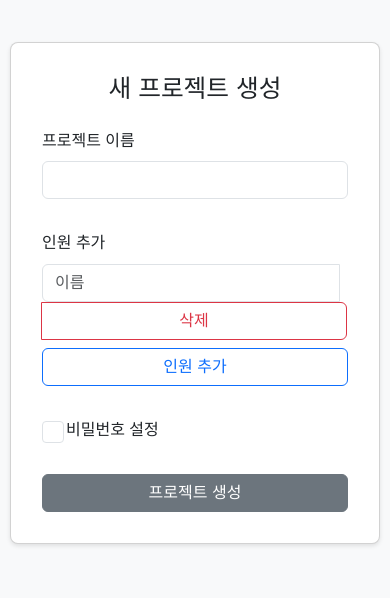
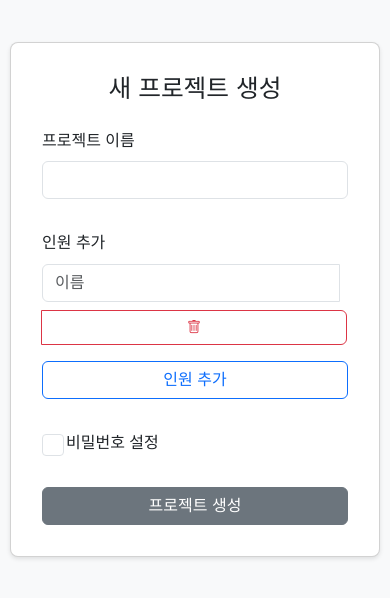
Before and after one commit to goqkTk/Accountee, a Flask app: page /create_project in a window 390 px wide. Shown: the top 598 px of the page. Run offline with Flask 3, Linux system fonts and the light colour scheme.

Commit message:
미디어쿼리 수정

```diff
--- a/templates/base.html
+++ b/templates/base.html
@@ -167,19 +167,29 @@
             white-space: nowrap;
         }
 
+        .input-group {
+            display: flex;
+            gap: 0.5rem;
+            margin-bottom: 0.5rem;
+        }
+
+        .input-group .form-control {
+            flex: 1;
+        }
+
+        .input-group .btn {
+            padding: 0.375rem 0.75rem;
+            font-size: 0.875rem;
+            white-space: nowrap;
+        }
+
         @media (max-width: 768px) {
             .participant-form {
-                flex-direction: row;
-            }
-
-            .participant-form .form-control {
-                width: auto;
-                flex: 1;
+                flex-direction: column;
             }
 
             .participant-form .btn {
-                width: auto;
-                padding: 0.375rem 0.75rem;
+                width: 100%;
             }
 
             .participant-item {
@@ -203,6 +213,21 @@
                 padding: 0.375rem 0.875rem;
                 font-size: 0.875rem;
                 min-width: 70px;
+            }
+
+            .input-group {
+                flex-direction: row;
+                align-items: center;
+            }
+
+            .input-group .form-control {
+                flex: 1;
+            }
+
+            .input-group .btn {
+                padding: 0.375rem 0.5rem;
+                font-size: 0.875rem;
+                min-width: auto;
             }
         }
 
--- a/templates/create_project.html
+++ b/templates/create_project.html
@@ -16,12 +16,14 @@
                         <div class="mb-3">
                             <label class="form-label">인원 추가</label>
                             <div id="participants-container">
-                                <div class="input-group mb-2">
+                                <div class="input-group">
                                     <input type="text" class="form-control participant-name" name="participants[]" placeholder="이름" required autocomplete="off">
-                                    <button type="button" class="btn btn-outline-danger remove-participant">삭제</button>
+                                    <button type="button" class="btn btn-outline-danger remove-participant">
+                                        <i class="bi bi-trash"></i>
+                                    </button>
                                 </div>
                             </div>
-                            <button type="button" class="btn btn-outline-primary" id="add-participant">인원 추가</button>
+                            <button type="button" class="btn btn-outline-primary mt-2" id="add-participant">인원 추가</button>
                         </div>
 
                         <div class="mb-3 form-check">
@@ -58,10 +60,12 @@ document.addEventListener('DOMContentLoaded', function() {
 
     addParticipantBtn.addEventListener('click', function() {
         const newParticipant = document.createElement('div');
-        newParticipant.className = 'input-group mb-2';
+        newParticipant.className = 'input-group';
         newParticipant.innerHTML = `
             <input type="text" class="form-control participant-name" name="participants[]" placeholder="참여자 이름" required autocomplete="off">
-            <button type="button" class="btn btn-outline-danger remove-participant">삭제</button>
+            <button type="button" class="btn btn-outline-danger remove-participant">
+                <i class="bi bi-trash"></i>
+            </button>
         `;
         participantsContainer.appendChild(newParticipant);
     });
```
